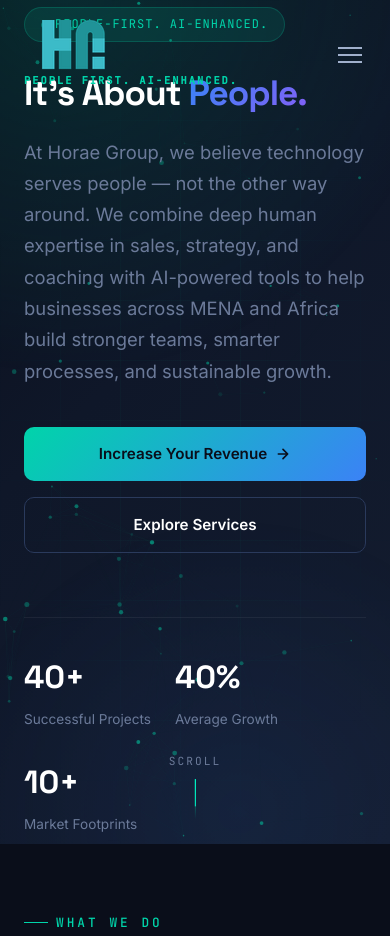
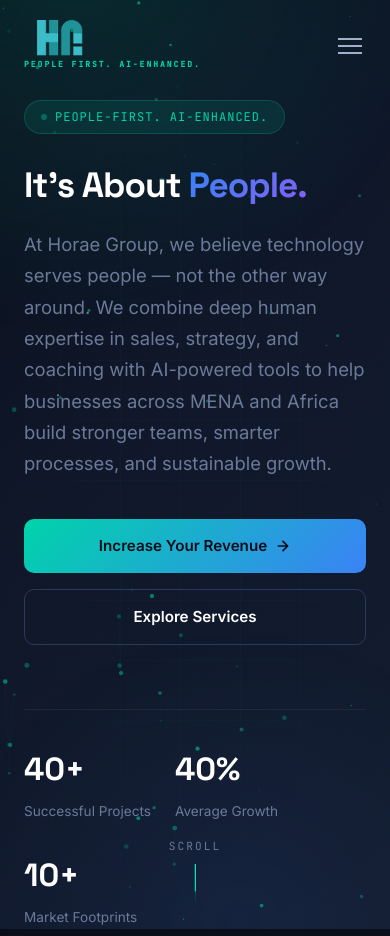
Before and after one commit to mayssa-sys/horae-group, a plain HTML site: page index.html in a window 390 px wide. Shown: the top 936 px of the page. Drawn offline with Linux system fonts and the light colour scheme; animation ran at ten frames a second.

Commit message:
Fix mobile: add hero padding-top so nav doesn't overlap content
- Added padding-top: 80px to hero (desktop)
- Added padding-top: 100px to hero on mobile (768px)
- Smaller logo and tagline on mobile nav

```diff
--- a/css/style.css
+++ b/css/style.css
@@ -212,6 +212,7 @@
   min-height: 100vh;
   display: flex;
   align-items: center;
+  padding-top: 80px;
   background: var(--gradient-hero);
   overflow: hidden;
 }
@@ -1159,6 +1160,11 @@
 
   .hero h1 { font-size: 2.2rem; }
 
+  .hero { padding-top: 100px; }
+
+  .nav-logo img { height: 36px !important; }
+  .nav-logo span { font-size: 0.5rem !important; }
+
   .hero-buttons { flex-direction: column; }
   .hero-buttons .btn-primary,
   .hero-buttons .btn-secondary { width: 100%; justify-content: center; }
```
